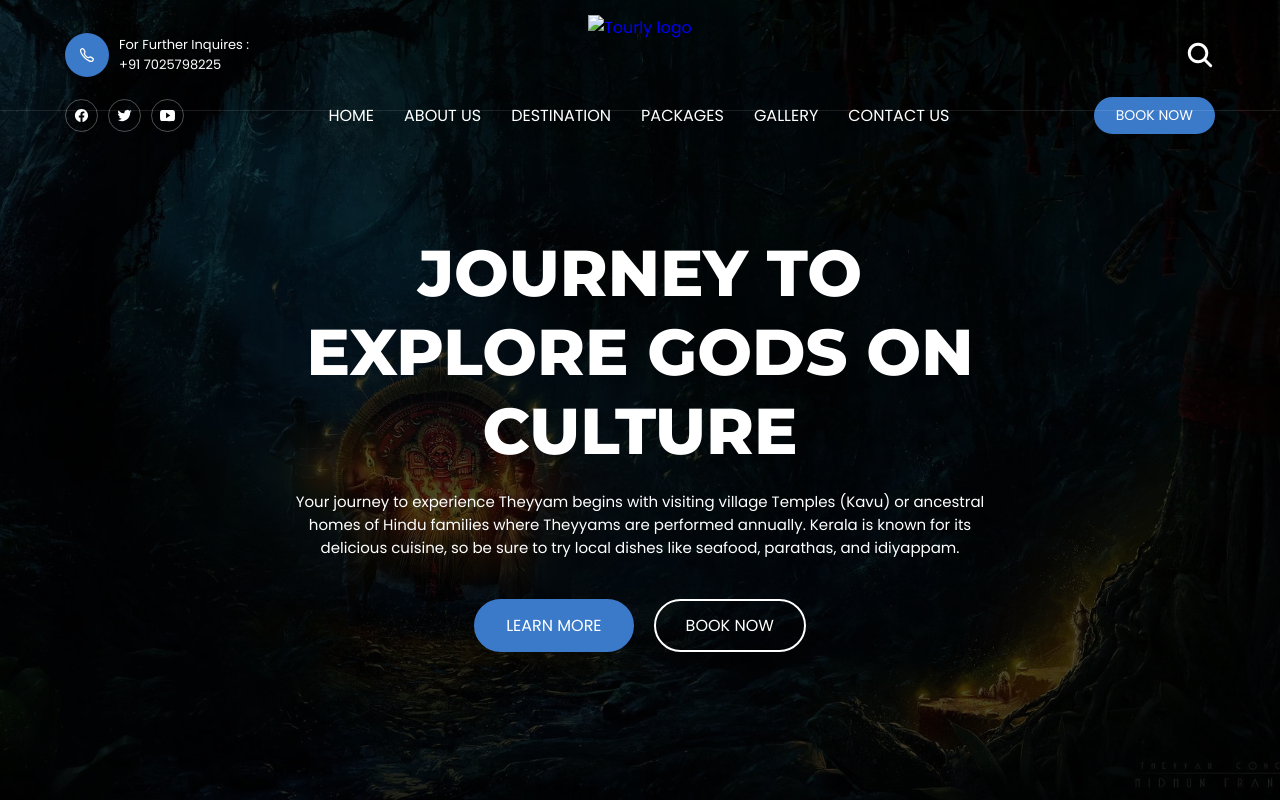
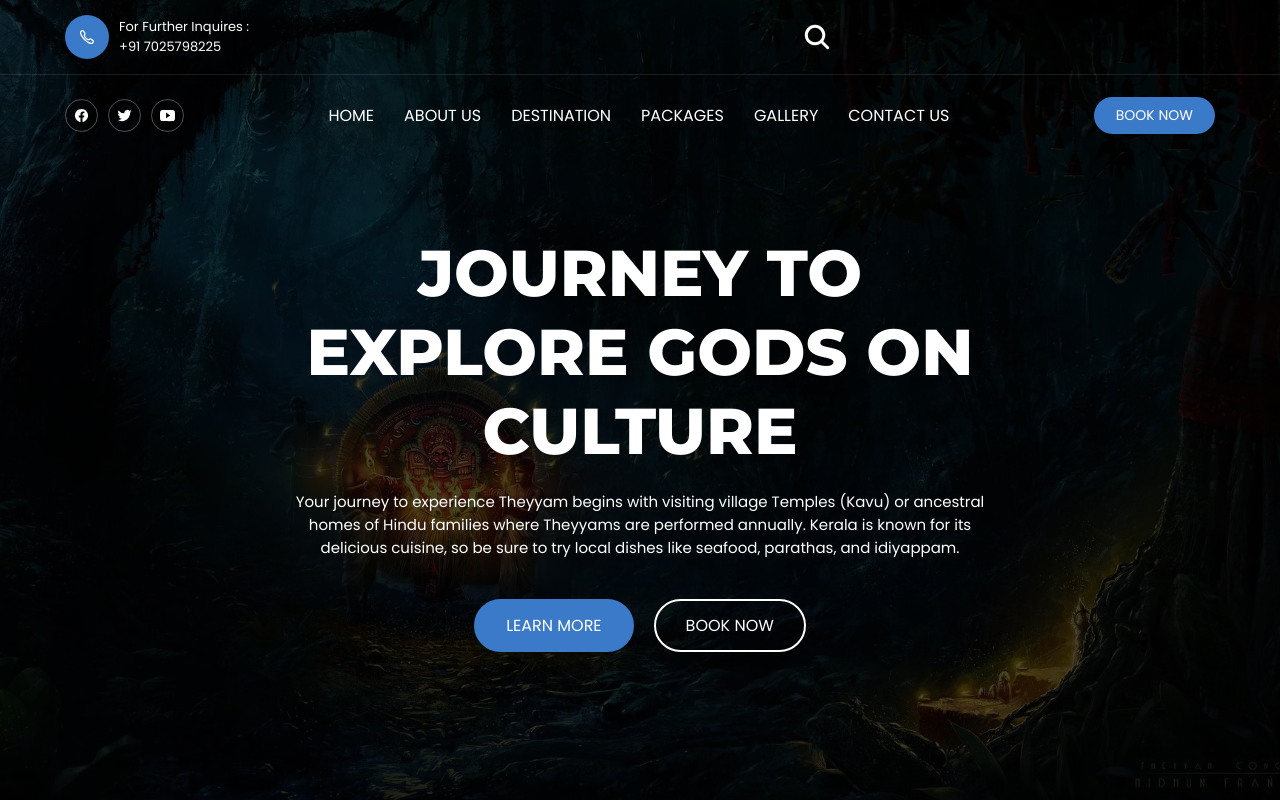
Before and after one commit to Shijil612/DreamNest, a plain HTML site: page index.html in a window 1280 px wide. Shown: the top 800 px of the page. Drawn offline with nearby package versions, Linux system fonts and the light colour scheme.

Commit message:
Update index.html

```diff
--- a/index.html
+++ b/index.html
@@ -54,9 +54,7 @@
 
         </a>
 
-        <a href="#" class="logo">
-          <img src="./assets/images/" alt="Tourly logo">
-        </a>
+
 
         <div class="header-btn-group">
 
```
